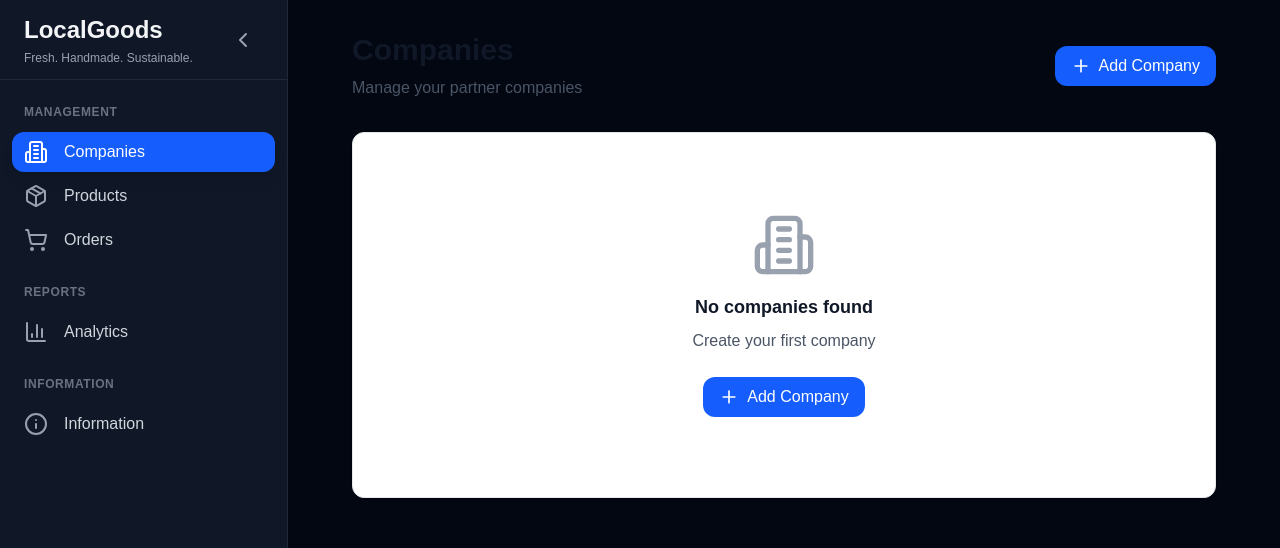
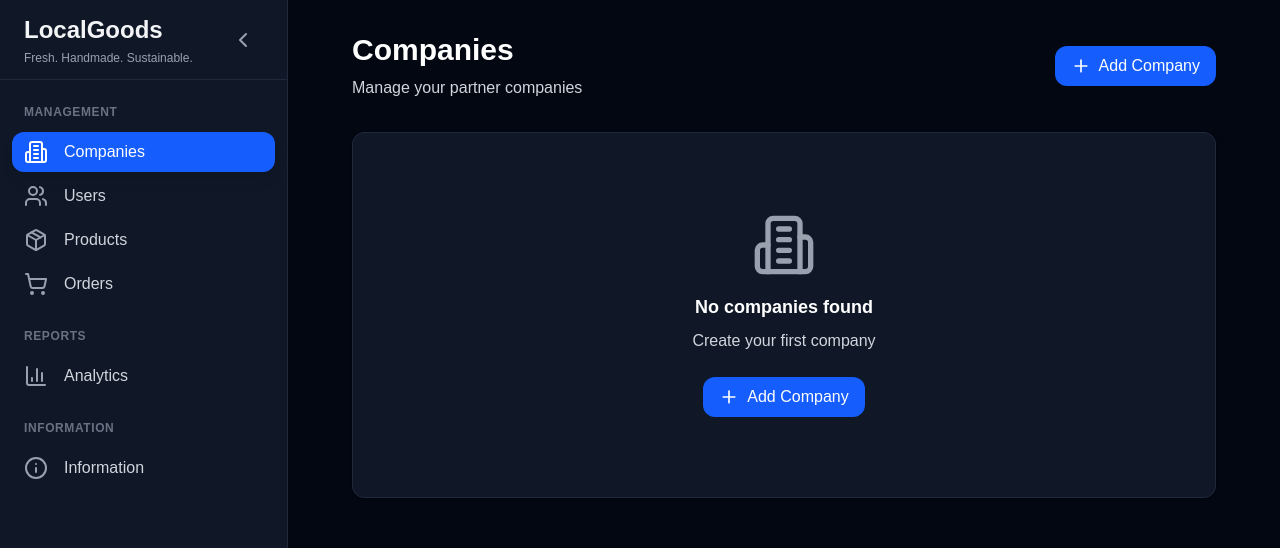
Before and after one commit to daro-hub/console_localgoods, a Next.js app: page /en/companies in a window 1280 px wide. Shown: the top 548 px of the page. Built offline with nearby package versions, Linux system fonts and the light colour scheme; no server answers; sample sign-in values are in the browser's storage.

Commit message:
relieve commit

```diff
--- a/src/app/[locale]/companies/page.tsx
+++ b/src/app/[locale]/companies/page.tsx
@@ -1,26 +1,24 @@
+'use client';
+
+import { use } from 'react';
 import { useTranslations } from '@/hooks/useTranslations';
 import { DashboardLayout } from '@/components/DashboardLayout';
 import { Building2, Plus } from 'lucide-react';
 
-interface CompaniesPageProps {
-  params: {
-    locale: string;
-  };
-}
-
-export default function CompaniesPage({ params }: CompaniesPageProps) {
-  const { t } = useTranslations(params.locale);
+export default function CompaniesPage({ params }: { params: Promise<{ locale: string }> }) {
+  const { locale } = use(params);
+  const { t } = useTranslations(locale);
 
   return (
-    <DashboardLayout locale={params.locale}>
+    <DashboardLayout locale={locale}>
       <div className="p-8">
         <div className="mb-8">
           <div className="flex items-center justify-between">
             <div>
-              <h1 className="text-3xl font-bold text-gray-900 mb-2">
+              <h1 className="text-3xl font-bold text-white mb-2">
                 {t('pages.companies.title')}
               </h1>
-              <p className="text-gray-600">
+              <p className="text-gray-300">
                 {t('pages.companies.description')}
               </p>
             </div>
@@ -31,13 +29,13 @@ export default function CompaniesPage({ params }: CompaniesPageProps) {
           </div>
         </div>
 
-        <div className="bg-white rounded-xl shadow-sm border border-gray-200 p-8">
+        <div className="bg-gray-900 rounded-xl shadow-sm border border-gray-800 p-8">
           <div className="text-center py-12">
             <Building2 className="h-16 w-16 text-gray-400 mx-auto mb-4" />
-            <h3 className="text-lg font-semibold text-gray-900 mb-2">
+            <h3 className="text-lg font-semibold text-white mb-2">
               {t('pages.companies.noCompanies')}
             </h3>
-            <p className="text-gray-600 mb-6">
+            <p className="text-gray-300 mb-6">
               {t('pages.companies.createFirst')}
             </p>
             <button className="bg-blue-600 hover:bg-blue-700 text-white px-4 py-2 rounded-xl flex items-center space-x-2 transition-colors mx-auto">
--- a/src/app/[locale]/orders/page.tsx
+++ b/src/app/[locale]/orders/page.tsx
@@ -99,7 +99,7 @@ export default function OrdersPage({ params }: { params: Promise<{ locale: strin
             <h3 className="text-xl font-semibold text-white mb-3">
               Nessun ordine trovato
             </h3>
-            <p className="text-gray-400 mb-6 leading-relaxed">
+            <p className="text-gray-300 mb-6 leading-relaxed">
               Inizia gestendo i tuoi primi ordini dei clienti.
             </p>
             <button className="inline-flex items-center px-6 py-3 bg-blue-600 text-white font-medium rounded-lg hover:bg-blue-700 transition-all duration-200 shadow-lg hover:shadow-xl">
--- a/src/app/[locale]/products/page.tsx
+++ b/src/app/[locale]/products/page.tsx
@@ -54,7 +54,7 @@ export default function ProductsPage({ params }: { params: Promise<{ locale: str
             <h3 className="text-xl font-semibold text-white mb-3">
               {t('pages.products.noProducts')}
             </h3>
-            <p className="text-gray-400 mb-6 leading-relaxed">
+            <p className="text-gray-300 mb-6 leading-relaxed">
               {t('pages.products.createFirst')}
             </p>
             <button className="inline-flex items-center px-6 py-3 bg-blue-600 text-white font-medium rounded-lg hover:bg-blue-700 transition-all duration-200 shadow-lg hover:shadow-xl">
--- a/src/app/[locale]/profile/page.tsx
+++ b/src/app/[locale]/profile/page.tsx
@@ -1,4 +1,3 @@
-import { useTranslations } from '@/hooks/useTranslations';
 import { DashboardLayout } from '@/components/DashboardLayout';
 import { ProfilePage } from '@/components/ProfilePage';
 
--- a/src/components/ProfilePage.tsx
+++ b/src/components/ProfilePage.tsx
@@ -247,7 +247,7 @@ export function ProfilePage({ locale }: ProfilePageProps) {
       case 'artisanal':
         return <Hammer className="h-6 w-6 text-orange-600" />;
       default:
-        return <Building2 className="h-6 w-6 text-gray-600" />;
+        return <Building2 className="h-6 w-6 text-gray-400" />;
     }
   };
 
@@ -483,7 +483,7 @@ export function ProfilePage({ locale }: ProfilePageProps) {
 
               <div className="flex items-center space-x-3">
                 <div className="w-10 h-10 bg-gray-100 rounded-lg flex items-center justify-center">
-                  <Calendar className="h-5 w-5 text-gray-600" />
+                  <Calendar className="h-5 w-5 text-gray-400" />
                 </div>
                 <div>
                   <p className="text-sm text-gray-300">{t('profile.fields.memberSince')}</p>
--- a/src/components/Sidebar.tsx
+++ b/src/components/Sidebar.tsx
@@ -13,6 +13,7 @@ import {
   ChevronLeft,
   ChevronRight,
   User,
+  Users,
   Building2,
   LogOut
 } from 'lucide-react';
@@ -35,6 +36,11 @@ export function Sidebar({ locale }: SidebarProps) {
           name: t('navigation.companies'),
           href: `/${locale}/companies`,
           icon: Building2,
+        },
+        {
+          name: t('navigation.users'),
+          href: `/${locale}/users`,
+          icon: Users,
         },
         {
           name: t('navigation.products'),
--- a/src/hooks/useTranslations.ts
+++ b/src/hooks/useTranslations.ts
@@ -1,3 +1,5 @@
+'use client';
+
 import { useEffect, useState } from 'react';
 
 interface Translations {
--- a/src/locales/en.json
+++ b/src/locales/en.json
@@ -3,6 +3,7 @@
     "title": "LocalGoods",
     "tagline": "Fresh. Handmade. Sustainable.",
     "companies": "Companies",
+    "users": "Users",
     "products": "Products",
     "orders": "Orders",
     "analytics": "Analytics",
--- a/src/locales/es.json
+++ b/src/locales/es.json
@@ -3,6 +3,7 @@
     "title": "LocalGoods",
     "tagline": "Fresco. Artesanal. Sostenible.",
     "companies": "Empresas",
+    "users": "Usuarios",
     "products": "Productos",
     "orders": "Pedidos",
     "analytics": "Analítica",
--- a/src/locales/fr.json
+++ b/src/locales/fr.json
@@ -3,6 +3,7 @@
     "title": "LocalGoods",
     "tagline": "Frais. Fait main. Durable.",
     "companies": "Entreprises",
+    "users": "Utilisateurs",
     "products": "Produits",
     "orders": "Commandes",
     "analytics": "Analytique",
--- a/src/locales/it.json
+++ b/src/locales/it.json
@@ -3,6 +3,7 @@
     "title": "LocalGoods",
     "tagline": "Fresco. Fatto a mano. Sostenibile.",
     "companies": "Aziende",
+    "users": "Utenti",
     "products": "Prodotti",
     "orders": "Ordini",
     "analytics": "Analistica",
```
